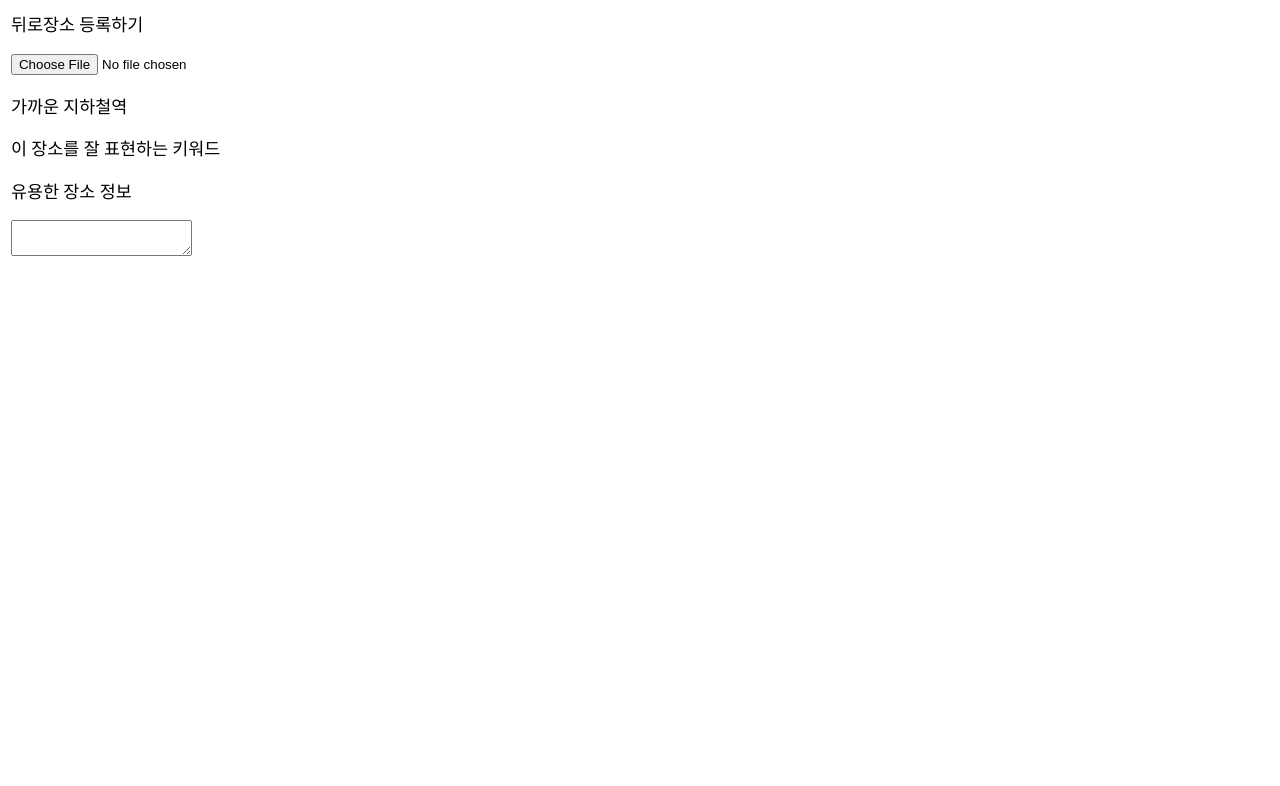
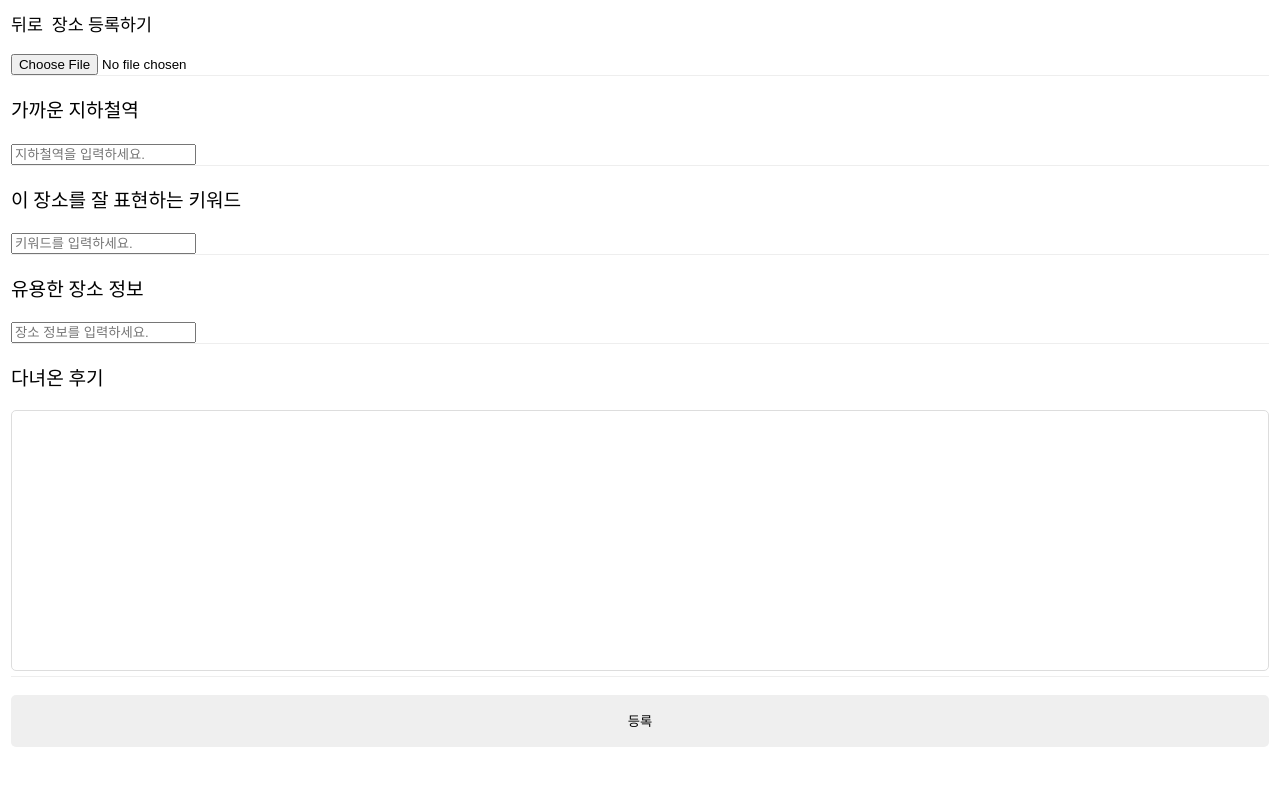
Before and after one commit to PeTeR0316/our-place, a React (Create React App) app: page /write in a window 1280 px wide. Shown: the top 786 px of the page. Built offline with nearby package versions, Linux system fonts and the light colour scheme.

Commit message:
220406_write_서버_연결

```diff
--- a/src/components/write/write-form.tsx
+++ b/src/components/write/write-form.tsx
@@ -3,85 +3,185 @@ import styled from "styled-components";
 import axios from "axios";
 
 const WriteFormStyle = styled.div`
+    width: 100%;
+
+    .writeFormContainer {
+        width: 100%;
+
+        .writeForm {
+            width: 100%;
+
+            .writeInfo {
+                width: 100%;
+
+                .writeInfoList {
+                    width: 100%;
+                    border-bottom: 1px solid #eeeeee;
+
+                    .writeTitle {
+                        font-size: 1.1rem;
+                        font-weight: 400;
+                    }
+
+                    .reviewTextarea {
+                        width: 100%;
+                        height: 15rem;
+                        resize: none;
+                        border: 1px solid #dddddd;
+                        border-radius: 5px;
+                        outline: none;
+
+                        :focus {
+                            border: 1px solid #666666;
+                        }
+                    }
+                }
+            }
+
+            .uploadBtn {
+                width: 100%;
+                height: 3rem;
+                border: none;
+                border-radius: 5px;
+            }
+        }
+    }
 `;
 
-interface ConciergeImageType {
-    index: number;
-    description: string;
-    preview: string;
-    file: File | null;
+//사용자 입력값 타입
+interface WriteInfo {
+    subway: string,
+    keyword: string,
+    placeInfo: string,
+    review: string,
+    uploadFile: File | string
 }
 
 const WriteForm = () => {
-    const [uploadImage, setUploadImage] = useState<FileList>()
-    const [images, setImages] = useState('');
-    const [file, setFile] = useState<FileList | undefined>()
+    // let uploadFile:File;
+    const [writeInfo , setWriteInfo] = useState<WriteInfo>({
+        subway: "",
+        keyword: "",
+        placeInfo: "",
+        review: "",
+        uploadFile: ""
+    });
 
-    // const onChangeImg = (e: React.ChangeEvent<HTMLInputElement>) => {
-    //     e.preventDefault();
-
-    //     if(e.target.files){
-    //       const uploadFile = e.target.files[0]
-    //       const formData = new FormData()
-    //       formData.append('files',uploadFile)
-    //     }
-    // }
-
+    //등록한 이미지 저장
     const onChangeImg = async (e: React.ChangeEvent<HTMLInputElement>) => {
         e.preventDefault();
+        const targetName = e.target.name;
 
         if(e.target.files){
-            const uploadFile = e.target.files[0]
-            const formData = new FormData()
-            formData.append('files',uploadFile)
+            // uploadFile = e.target.files[0]
 
-            // console.log(formData.values());
+            await setWriteInfo({
+                ...writeInfo,
+                [targetName]: e.target.files[0] // name 키를 가진 값을 이벤트가 발생한 value로 변경
+            });
+        }
+    }
 
-            for (let values of formData.values()) {
-                console.log(values); // 이미지 객체의 정보
+    //write form 상태 값 변경
+    const userInfoWrite = async (e: React.ChangeEvent<HTMLInputElement>) => {
+        const targetName = e.target.name;
+
+        await setWriteInfo({
+            ...writeInfo,
+            [targetName]: e.target.value // name 키를 가진 값을 이벤트가 발생한 value로 변경
+        });
+
+        console.log(writeInfo)
     }
+
+    //리뷰 상태 값 변경
+    const userInfoWriteTextArea = async (e: React.ChangeEvent<HTMLTextAreaElement>) => {
+        const targetName = e.target.name;
+
+        await setWriteInfo({
+            ...writeInfo,
+            [targetName]: e.target.value // name 키를 가진 값을 이벤트가 발생한 value로 변경
+        });
+
+        console.log(writeInfo)
+    }
+
+    //입력 값 전송
+    const uploadFn = async (e: React.FormEvent<HTMLFormElement>) => {
+        e.preventDefault();
+        const formData = new FormData();
+
+        formData.append('files',writeInfo.uploadFile);
+        formData.append('subway',writeInfo.subway);
+        formData.append('keyword',writeInfo.keyword);
+        formData.append('placeInfo',writeInfo.placeInfo);
+        formData.append('review',writeInfo.review);
+
+        console.log(formData)
 
         await axios({
             method: 'post',
-                url: 'http://localhost:3001/upload',
+            url: 'http://localhost:3001/write/upload',
             data: formData,
             headers: {
                 'Content-Type': 'multipart/form-data',
             },
-            })
-        }
+        });
     }
 
     return (
         <WriteFormStyle>
             <div className="writeFormContainer">
-                <form action="" method="post">
-                    <ul>
-                        <li>
-                            <input type="file" id="profile-upload" accept="image/*" onChange={onChangeImg}/>
+                <form className="writeForm"
+                    onSubmit={uploadFn}
+                >
+                    <ul className="writeInfo">
+                        <li className="writeInfoList">
+                            <input type="file"
+                                name="uploadFile"
+                                accept="image/*"
+                                onChange={onChangeImg}
+                            />
                         </li>
-                        {/* <li>
-                            <input
-                                id='image'
-                                type='file'
-                                multiple
-                                onChange={imageSelectHandler}
+                        <li className="writeInfoList">
+                            <p className="writeTitle">가까운 지하철역</p>
+                            <input type="text"
+                                name="subway"
+                                placeholder="지하철역을 입력하세요."
+                                onChange={userInfoWrite}
                             />
-                        </li> */}
-                        <li>
-                            <p>가까운 지하철역</p>
                         </li>
-                        <li>
-                            <p>이 장소를 잘 표현하는 키워드</p>
+                        <li className="writeInfoList">
+                            <p className="writeTitle">이 장소를 잘 표현하는 키워드</p>
+                            <input type="text"
+                                name="keyword"
+                                placeholder="키워드를 입력하세요."
+                                onChange={userInfoWrite}
+                            />
                         </li>
-                        <li>
-                            <p>유용한 장소 정보</p>
+                        <li className="writeInfoList">
+                            <p className="writeTitle">유용한 장소 정보</p>
+                            <input type="text"
+                                name="placeInfo"
+                                placeholder="장소 정보를 입력하세요."
+                                onChange={userInfoWrite}
+                            />
                         </li>
-                        <li>
-                            <textarea name="review"></textarea>
+                        <li className="writeInfoList">
+                            <p className="writeTitle">다녀온 후기</p>
+                            <textarea name="review"
+                                className="reviewTextarea"
+                                onChange={userInfoWriteTextArea}
+                            >
+                            </textarea>
                         </li>
                     </ul>
 
+                    <button type="submit"
+                        className="uploadBtn"
+                    >
+                        등록
+                    </button>
                 </form>
             </div>
         </WriteFormStyle>
--- a/src/components/write/write-header.tsx
+++ b/src/components/write/write-header.tsx
@@ -1,15 +1,29 @@
 import React from "react";
 import styled from "styled-components";
-import { Link } from "react-router-dom";
+import { Link, useNavigate } from "react-router-dom";
 
 const WriteHeaderStyle = styled.div`
+    width: 100%;
+
+    .writeHeaderContainer {
+        width: 100%
+        padding-left: 0.63rem;
+
+        .pageTitle {
+            padding: 0px 0.5rem;
+        }
+    }
 `
 
 const WriteHeader = () => {
+    const navigate = useNavigate();
+
     return (
         <WriteHeaderStyle>
-            <Link to="/">뒤로</Link>
-            <span>장소 등록하기</span>
+            <div className="writeHeaderContainer">
+                <span onClick={()=>navigate(-1)}>뒤로</span>
+                <span className="pageTitle">장소 등록하기</span>
+            </div>
         </WriteHeaderStyle>
     )
 };
```
Lines whose indentation alone changed are shown as unchanged.
